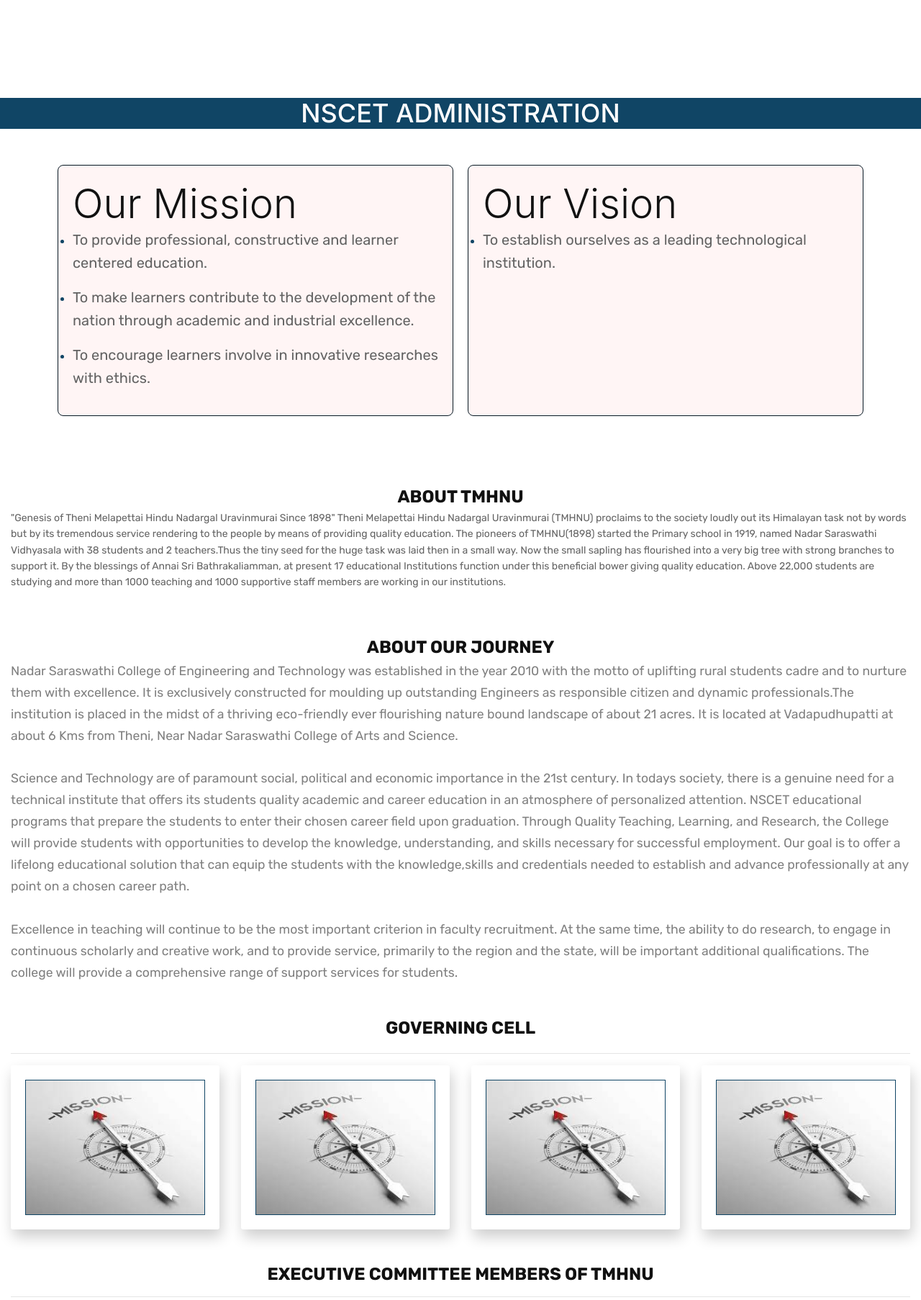
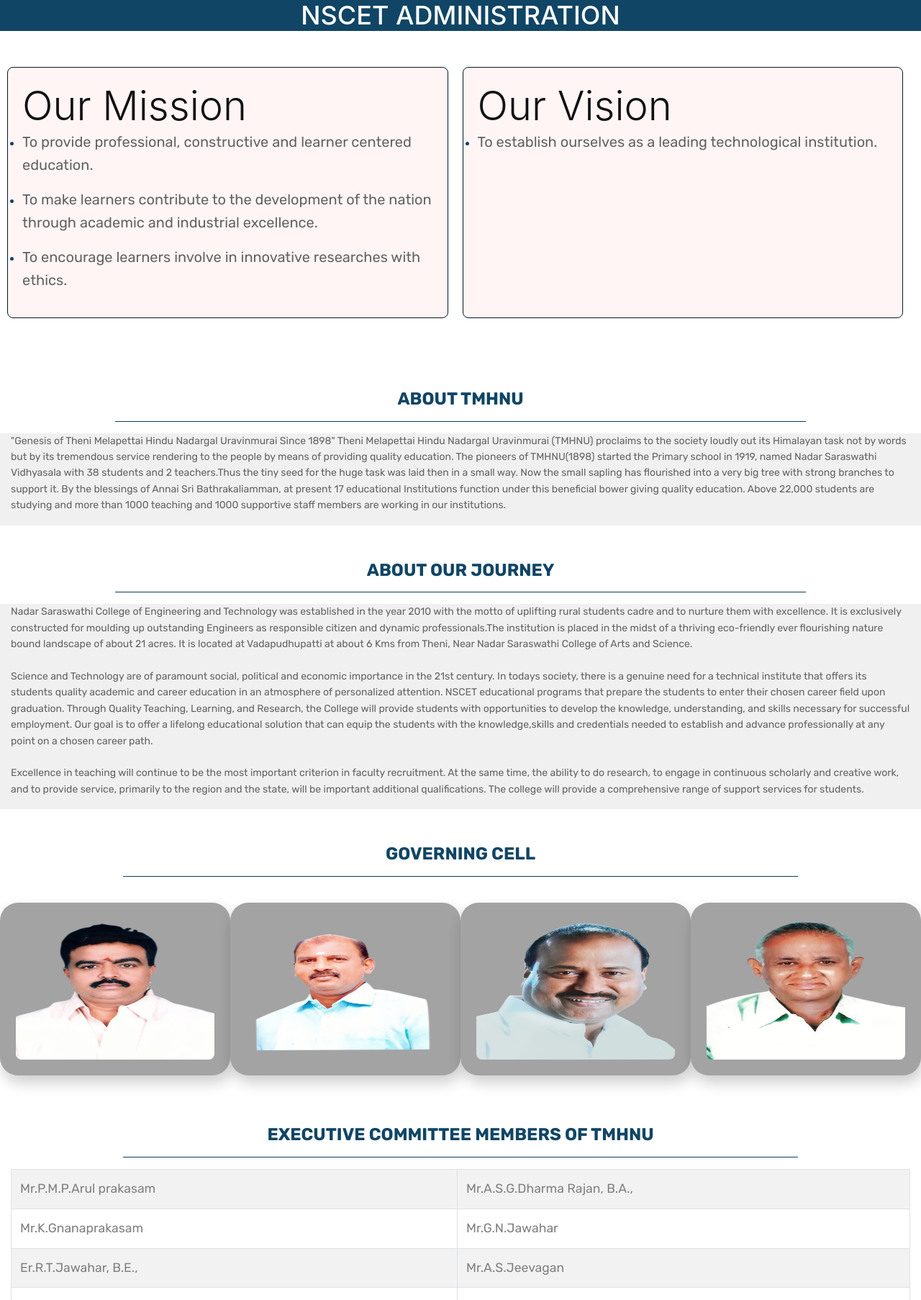
Before and after one commit to InnovativeSPIN/PHP-NSCET-WEBSITE, a PHP site: page /administration/administration.php in a window 1280 px wide. Shown: the part 117-1923 px from the top of the page at 72% size. Run offline with PHP 8.4, Linux system fonts and the light colour scheme; some libraries are stand-ins or nearby versions.

Commit message:
Administration page changes updated

```diff
--- a/administration/administration.css
+++ b/administration/administration.css
@@ -1,69 +1,150 @@
 
   .heading{
-    margin-top: 8.5rem;
     color:#fff !important;
   }
 
-  .card{
-    position:relative;
-    margin:20px 0;
-    background: #fff;
-    transform-style:preserve-3d;
-    transform:perspective(2000px);
-    transition:1s;
-    box-shadow:inset 100px 0 50px rgba(0,0,0,0.5);
+  .noleftpadding{
+    padding-left: 0;
+  }
+  .card {
+    position: relative;
+    margin: 20px 0 !important;
+    background: rgb(163, 163, 163, 1);
+    transform-style: preserve-3d;
+    transform: perspective(2000px);
+    transition: 1s;
+    box-shadow: inset 100px 0 50px rgba(0, 0, 0, 0.5);
+    border-radius: 25px !important;
   }
 
-  .card:hover{
-    z-index:1111;
-    transform:perspective(2000px) rotate(-10deg);
-    box-shadow:inset 20px 0 50px rgba(0,0,0,0.5);
+  .card:hover {
+    z-index: 1111;
+    transform: perspective(2000px) rotate(-10deg);
+    box-shadow: inset 20px 0 50px rgba(0, 0, 0, 0.5);
   }
 
-  .card .img-container{
-    position:relative;
-    border:1px solid #104565;
-    box-sizing:border-box;
-    transform-origin:left;
-    z-index:1;
-    transition:1s;
+  .card .img-container {
+    position: relative;
+    border: 2px solid rgb(163, 163, 163, 1);
+    box-sizing: border-box;
+    transform-origin: left;
+    z-index: 1;
+    transition: 1s;
+    border-radius: 10px;
+    height: 200px; /* Set a fixed height for the img-container */
+    overflow: hidden; /* Ensure that the image doesn't overflow */
   }
 
-  .card .img-container img{
-    position:absolute;
-    left:0;
-    top:0;
-    height:100%;
-    width:100%;
-    object-fit:cover;
+  .card .img-container img {
+    position: absolute;
+    left: 0;
+    top: 0;
+    width: 100%;
+    height: 100%;
+    object-fit: contain; /* Ensure that the entire image fits within the container without stretching */
+    border-radius: 10px;
   }
 
-  .card:hover .img-container{
-    transform:rotateY(-135deg);
+  .card:hover .img-container {
+    transform: rotateY(-135deg);
   }
 
-  .card .card-details{
-    position:absolute;
-    left:0;
-    top:0;
-    box-sizing:border-box;
-    padding:20px;
-    color:#000;
+  .card .card-details {
+    position: absolute;
+    left: 0;
+    top: 0;
+    box-sizing: border-box;
+    padding: 50px;
+    color: #000;
+    font-size: 19px;
+    font-size-adjust: 0.5;
   }
 
-   .card .card-details h4{
-    margin:0;
-    padding:0.5em 0;
-    text-transform:uppercase;
-    font-size:2em;
-    color:#ed363a !important;
+  .card .card-details h5 {
+    margin: 0;
+    padding: 0.5em 0;
+    text-transform: uppercase;
+    font-size: 16px !important;
+    color:#104565 !important;
   }
 
-  .card .card-details p{
-    margin:0;
-    padding:0;
-    line-height:25px;
-    font-size:1.1em;
+  .card .card-details p {
+    margin: 0;
+    padding: 0;
+    line-height: 25px;
+    font-size: 0.9em;
+  }
+
+  /* Media Queries for Responsiveness */
+
+  @media screen and (max-width: 768px) {
+    h5{
+      font-size: 13px !important;
+    }
+
+    .card {
+      margin: 10px 0 !important;
+      border-radius: 15px !important;
+    }
+
+    .card .img-container {
+      border-radius: 7px;
+    }
+
+    .card .card-details {
+      padding: 30px;
+      font-size: 16px;
+      font-size-adjust: 0.5;
+    }
+
+    .card .card-details h5 {
+      font-size: 13px !important;
+    }
+
+    .card .card-details p {
+      font-size: 1em !important;
+    }
+  }
+
+  @media screen and (max-width: 480px) {
+    .mission-container,
+    .vision-container {
+      flex: 1;
+      background-color: #fff5f5;
+      border: 1px solid #061823;
+      color:#104565 !important;
+      border-radius: 8px;
+      padding: 20px;
+      margin: 0 2px;
+    }
+    .card {
+      margin: 5px 0 !important;
+      border-radius: 10px !important;
+      width: 100%; /* Set the width to 100% for smaller screens */
+    }
+
+    .card .img-container {
+      border-radius: 5px;
+
+    }
+
+    .card .img-container img {
+      border-radius: 5px;
+    }
+
+    .card .card-details {
+      padding: 75px;
+      font-size: 25px;
+      font-size-adjust: 0.5;
+    }
+
+    .card .card-details h5 {
+      font-size: 0.9em !important;
+    }
+
+    .card .card-details p {
+      font-size: 0.5em !important;
+    }
   }
 
 
--- a/administration/administration.php
+++ b/administration/administration.php
@@ -26,6 +26,11 @@
   <link rel="stylesheet" href="../css/animate.css" />
   <link rel="stylesheet" href="../css/owl.carousel.css" />
   <link rel="stylesheet" href="../css/style.css" />
+  <style>
+    h4{
+    color:#104565 !important;
+  }
+  </style>
   <!--[if lt IE 9]>
       <script src="https://oss.maxcdn.com/html5shiv/3.7.2/html5shiv.min.js"></script>
       <script src="https://oss.maxcdn.com/respond/1.4.2/respond.min.js"></script>
@@ -106,15 +111,13 @@
     </div>
 
     <?php require_once("../resources/header.php") ?>
-
+    <!-- MISSION & VISION -->
+    <div class="container-fluid">
     <div class="row heading" style="justify-content: center; background-color: #104565;"><h2 style="color:#fff;">NSCET ADMINISTRATION</h2></div>
-
-    <!-- MISSION & VISION -->
-    <div class="container">
       <div class="row">
-        <div class="col-md-12">
+        <div class="col-md-12 noleftpadding">
           <div class="mission-vision-section">
-            <div class="mission-container justify-content-center">
+            <div class="col-sm-12 mission-container justify-content-center">
               <h2 class="display-4">Our Mission</h2>
               <ul>
                   <li><p class="fs-5 lead">To provide professional, constructive and learner centered education.</p></li>
@@ -124,7 +127,7 @@
                   <li><p class="fs-5 lead">To encourage learners involve in innovative researches with ethics.</p></li>
               </ul>
             </div>
-            <div class="vision-container justify-content-center">
+            <div class="col-sm-12 vision-container justify-content-center">
               <h2 class="display-4">Our Vision</h2>
             <ul>
                 <li>
@@ -137,16 +140,17 @@
       </div>
     </div>
 
+
     <!-- ABOUT SECTION -->
     <section>
         <div class="container-fluid">
 
-            <div class="row mt-5">
+            <div class="row mt-5" >
 
                     <div class="col-12 justify-content-center d-flex">
                         <h4><strong>ABOUT TMHNU</strong></h4>
-                    </div><hr>
-                    <div class="col-12"><p>
+                    </div><hr width="75%" color=" #104565"/>
+                    <div class="col-12" style="background-color:#F0F0F0;"><p>
                         "Genesis of Theni Melapettai Hindu Nadargal Uravinmurai Since 1898" Theni Melapettai Hindu Nadargal Uravinmurai (TMHNU) proclaims to the society loudly out its Himalayan task not by words but by its tremendous service rendering to the people by means of providing quality education. The pioneers of TMHNU(1898) started the Primary school in 1919, named Nadar Saraswathi Vidhyasala with 38 students and 2 teachers.Thus the tiny seed for the huge task was laid then in a small way. Now the small sapling has flourished into a very big tree with strong branches to support it. By the blessings of Annai Sri Bathrakaliamman, at present 17 educational Institutions function under this beneficial bower giving quality education. Above 22,000 students are studying and more than 1000 teaching and 1000 supportive staff members are working in our institutions.
                     </p>
                     </div>
@@ -156,8 +160,8 @@
 
                     <div class="col-12 justify-content-center d-flex">
                         <h4><strong>ABOUT OUR JOURNEY</strong></h4>
-                    </div><hr>
-                    <div class="col-12">
+                    </div><hr width="75%" color=" #104565"/>
+                    <div class="col-12" style="background-color:#F0F0F0;"><p>
                         Nadar Saraswathi College of Engineering and Technology was established
                         in the year 2010 with the motto of uplifting rural students cadre and to
                         nurture them with excellence. It is exclusively constructed for moulding
@@ -179,44 +183,43 @@
                         At the same time, the ability to do research, to engage in continuous scholarly and creative work,
                         and to provide service, primarily to the region and the state, will be important additional qualifications.
                         The college will provide a comprehensive range of support services for students.</div>
-
+                  </p>
             </div>
         </div>
     </section>
 
     <!-- INFO -->
-    <section>
         <div class="container-fluid">
             <!-- GOVERNING CELL -->
                 <div class="row mt-5">
                     <div class="col-12 justify-content-center d-flex">
                         <h4><strong>GOVERNING CELL</strong></h4>
-                    </div><hr>
-                </div><hr>
+                    </div>
+                </div><hr width="75%" color=" #104565"/>
                 <div class="card-deck">
                   <div class="card">
-                    <img class="img-container" src="./mission.jpg" alt="Card image cap">
+                    <img class="img-container" style="background-color:rgb(163,163,163);" src="./members/President.png" alt="Card image cap">
                     <div class="card-details">
                       <h5 class="card-title">Mr.T.Rajamohan B.Sc.,</h5>
                       <p class="card-text">President</p>
                     </div>
                   </div>
                   <div class="card">
-                    <img class="img-container" src="./mission.jpg" alt="Card image cap">
+                    <img class="img-container" style="background-color:rgb(163,163,163);"  src="./members/vice president.png" alt="Card image cap">
                     <div class="card-details">
                       <h5 class="card-title">Mr.P.P.Ganesh, B.Sc.,</h5>
                       <p class="card-text">Vice President</p>
                     </div>
                   </div>
                   <div class="card">
-                    <img class="img-container" src="./mission.jpg" alt="Card image cap">
+                    <img class="img-container" style="background-color:rgb(163,163,163);" src="./members/General Secretary1.png" alt="Card image cap">
                     <div class="card-details">
                       <h5 class="card-title">Mr.M.M.Anandhavel</h5>
                       <p class="card-text">General Secretary</p>
                     </div>
                   </div>
                   <div class="card">
-                      <img class="img-container" src="./mission.jpg" alt="Card image cap">
+                      <img class="img-container" style="background-color:rgb(163,163,163);" src="./members/Treasurer.png" alt="Card image cap">
                       <div class="card-details">
                         <h5 class="card-title">Mr.Palaniappan</h5>
                         <p class="card-text">Treasurer</p>
@@ -228,7 +231,8 @@
                     <div class="col-12 justify-content-center d-flex">
                         <h4><strong>EXECUTIVE COMMITTEE MEMBERS OF TMHNU</strong></h4>
                     </div>
-            </div><hr>
+            </div><hr width="75%" color=" #104565"/>
+            <div class="table-responsive-md">
             <table class="table table-bordered table-hover table-striped">
                 <tbody>
                     <tr>
@@ -257,13 +261,15 @@
                     </tr>
                 </tbody>
             </table>
+            </div>
 
             <!-- COLLEGE COMMITTEE MEMBERS OF NSCET -->
             <div class="row mt-5">
                 <div class="col-12 justify-content-center d-flex">
                     <h4><strong>COLLEGE COMMITTEE MEMBERS OF NSCET</strong></h4>
                 </div>
-            </div><hr>
+            </div><hr width="75%" color=" #104565"/>
+            <div class="table-responsive-md">
             <table class="table table-bordered table-hover table-striped">
                 <tbody>
                     <tr>
@@ -312,36 +318,37 @@
                     </tr>
                 </tbody>
             </table>
+            </div>
             <!--PROMINENT PERSONALITIES OF NSCET  -->
             <div class="row mt-5">
                     <div class="col-12 justify-content-center d-flex">
                         <h4><strong>PROMINENT PERSONALITIES OF NSCET</strong></h4>
                     </div>
-            </div><hr>
+            </div><hr width="75%" color=" #104565"/>
             <div class="card-deck">
                 <div class="card">
-                  <img class="img-container" src="./mission.jpg" alt="Card image cap">
+                  <img class="img-container" style="background-color:rgb(163,163,163);" src="./members/Secretary.jpg" alt="Card image cap">
                   <div class="card-details">
                     <h5 class="card-title">Mr.A.S.R. Maheswaran, B.Sc.,</h5>
                     <p class="card-text">Secretary</p>
                   </div>
                 </div>
                 <div class="card">
-                  <img class="img-container" src="./mission.jpg" alt="Card image cap">
+                  <img class="img-container" style="background-color:rgb(163,163,163);" src="./members/Secretary1.jpg" alt="Card image cap">
                   <div class="card-details">
                     <h5 class="card-title">Mr.A.Rajkumar,B.B.A.</h5>
                     <p class="card-text">Secretary</p>
                   </div>
                 </div>
                 <div class="card">
-                  <img class="img-container" src="./mission.jpg" alt="Card image cap">
+                  <img class="img-container" style="background-color:rgb(163,163,163);" src="./members/joint Secretary.jpg" alt="Card image cap">
                   <div class="card-details">
                     <h5 class="card-title">Er.S.Naveen Ram, B.E., MBA.,</h5>
                     <p class="card-text">Joint Secretary</p>
                   </div>
                 </div>
                 <div class="card">
-                    <img class="img-container" src="./mission.jpg" alt="Card image cap">
+                    <img class="img-container" style="background-color:rgb(163,163,163);" src="./members/principal.jpg" alt="Card image cap">
                     <div class="card-details">
                       <h5 class="card-title">Dr.C.Mathalai Sundaram,<br>
                         M.E.,MBA.,Ph.D.,</h5>
@@ -350,7 +357,15 @@
                   </div>
             </div>
         </div>
-    </section>
+        <div class="container-fluid">
+        <div class="row mt-5">
+                    <div class="col-12 justify-content-center d-flex">
+                        <h4><strong>ORGANOGRAM</strong></h4>
+                    </div>
+        </div>
+        <div class="container-fluid mt-2"><img src="./nscet_chart.jpg" alt="chart" /> </div>
+        </div>
+        </div>
 
   <?php require_once("../resources/footer.php") ?>
 
```
Also changed, not shown: administration/members/General Secretary1.png (added), administration/members/President.png (added), administration/members/Secretary.jpg (added), administration/members/Secretary1.jpg (added), administration/members/Treasurer.png (added), administration/members/joint Secretary.jpg (added), administration/members/principal.jpg (added), administration/members/vice president.png (added), administration/mission.jpg (deleted), administration/nscet_chart.jpg (added).
